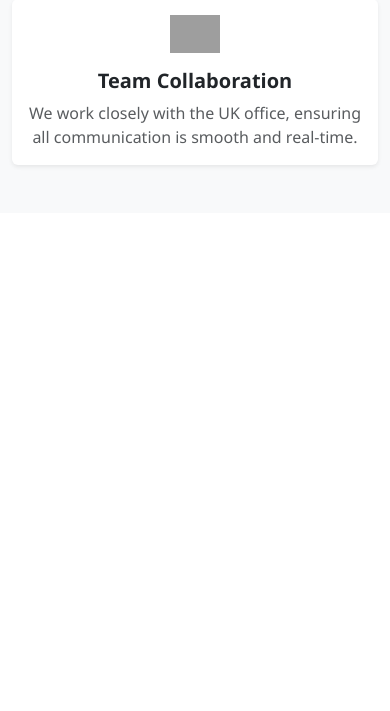
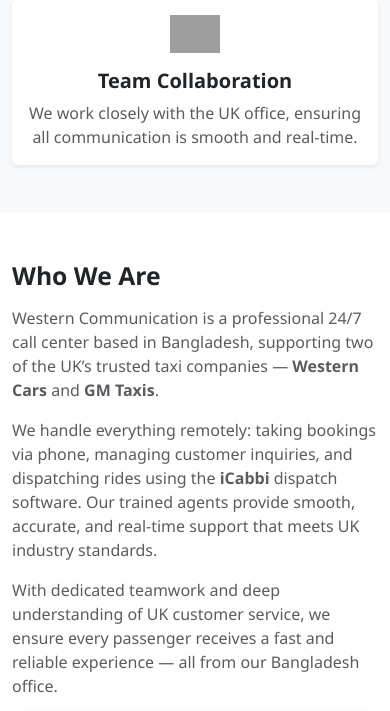
Before and after one commit to dataSha95/western-communication, a Django app: page / in a window 390 px wide. Shown: the part 1421-2132 px from the top of the page. Before the commit the page ends 1589 px from the top, so only its background shows below. Run offline with Django 5.2, Linux system fonts and the light colour scheme; grey boxes are pictures that could not be loaded.

Commit message:
Added responsive About Us section

```diff
--- a/home/templates/home/index.html
+++ b/home/templates/home/index.html
@@ -118,6 +118,32 @@
   </div>
 </section>
 
+<!-- ABOUT US SECTION -->
+<section class="py-5">
+  <div class="container">
+    <div class="row align-items-center">
+      <!-- Text Column -->
+      <div class="col-lg-6">
+        <h2 class="fw-bold mb-3">Who We Are</h2>
+        <p class="text-muted">
+          Western Communication is a professional 24/7 call center based in Bangladesh, supporting two of the UK’s trusted taxi companies — <strong>Western Cars</strong> and <strong>GM Taxis</strong>.
+        </p>
+        <p class="text-muted">
+          We handle everything remotely: taking bookings via phone, managing customer inquiries, and dispatching rides using the <strong>iCabbi</strong> dispatch software. Our trained agents provide smooth, accurate, and real-time support that meets UK industry standards.
+        </p>
+        <p class="text-muted">
+          With dedicated teamwork and deep understanding of UK customer service, we ensure every passenger receives a fast and reliable experience — all from our Bangladesh office.
+        </p>
+      </div>
+
+      <!-- Image Column -->
+      <div class="col-lg-6 text-center">
+        <img src="https://westerncars-eastgrinstead.co.uk/wp-content/uploads/2021/01/Western-Cars-Taxi-Logo-No-URL.png" alt="Our Team" class="img-fluid rounded shadow" style="max-height: 400px;">
+      </div>
+    </div>
+  </div>
+</section>
+
 
 <script src="https://cdn.jsdelivr.net/npm/bootstrap@5.3.3/dist/js/bootstrap.bundle.min.js"></script>
 </body>
```
